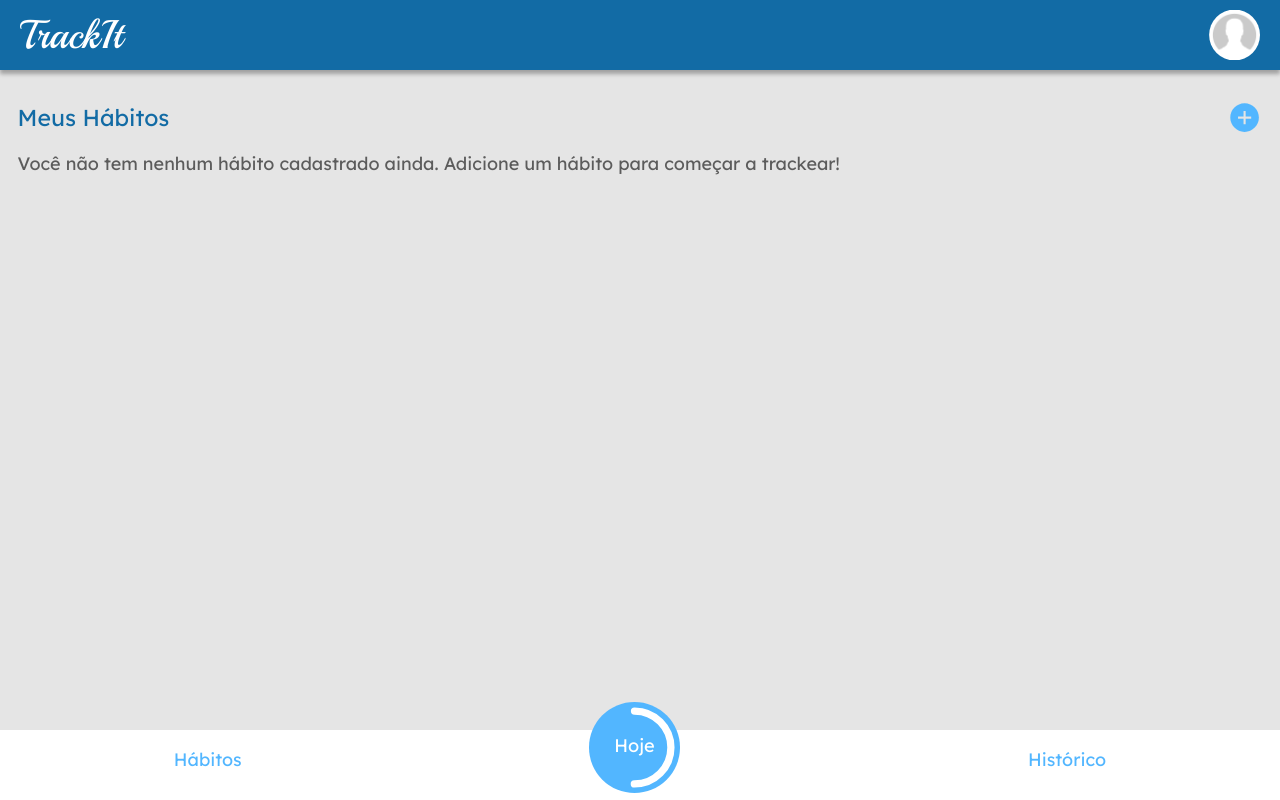
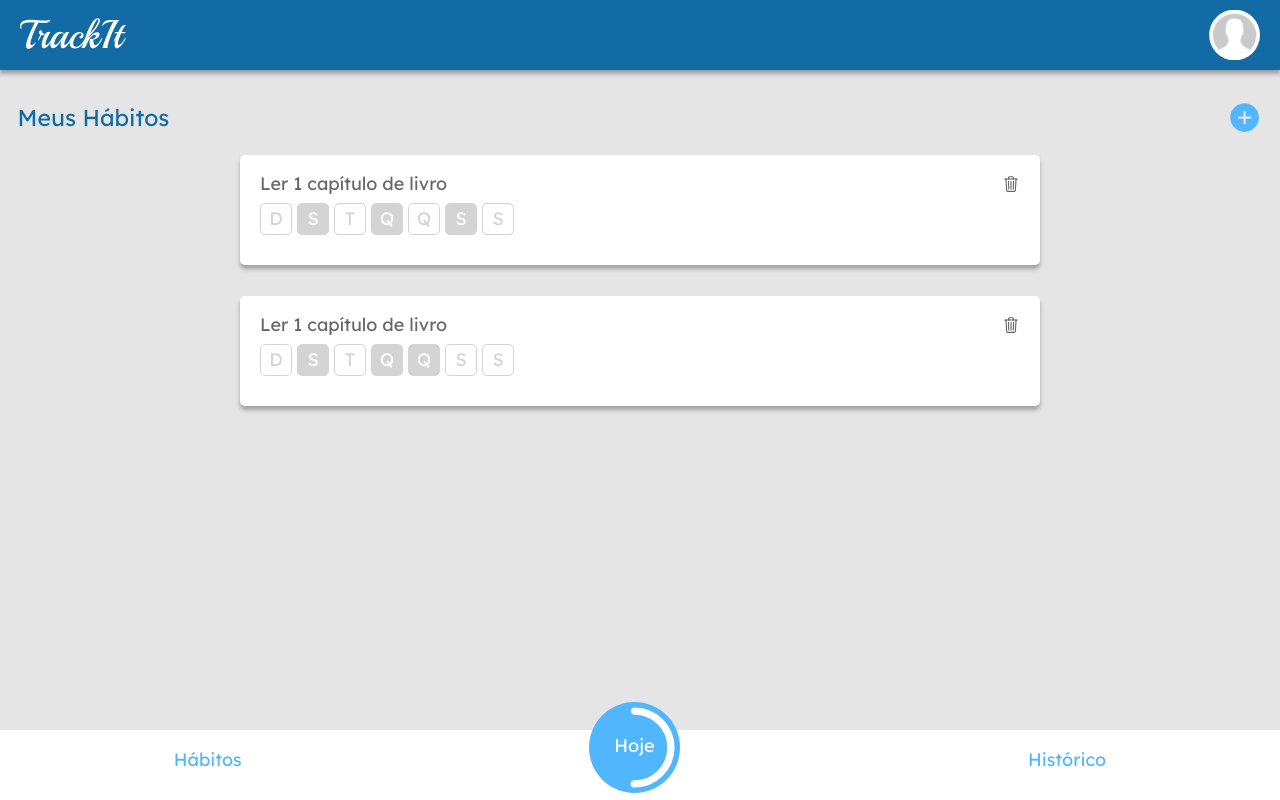
Before and after one commit to jvcamargo02/projeto10-trackit, a React (Create React App) app: page /habitos in a window 1280 px wide. Built offline with nearby package versions, Linux system fonts and the light colour scheme.

Commit message:
Initial axios implement && basic layout historic screen and habits today screen

```diff
--- a/src/components/Footer.js
+++ b/src/components/Footer.js
@@ -47,7 +47,7 @@ const Container = styled.div`
         margin-bottom: 25px;
         width: 91px;
         height: 91px;
-    }
+        }
     }
 
 
--- a/src/components/HabitsScreen.js
+++ b/src/components/HabitsScreen.js
@@ -9,6 +9,13 @@ export default function HabitsScreen() {
     const [toggle, setToggle] = useState(true)
     const [selectDay, setSelectDay] = useState([])
     const weekDays = ['D', 'S', 'T', 'Q', 'Q', 'S', 'S']
+    const habitos = [{
+        id: 1,
+        name: "Ler 1 capítulo de livro",
+        days: [1, 3, 5]
+    }, {id: 1,
+    name: "Ler 1 capítulo de livro",
+    days: [1, 3, 4]}]
 
     console.log(selectDay)
     function onSubmit(e) {
@@ -23,7 +30,7 @@ export default function HabitsScreen() {
                 <ion-icon name={toggle === true ? "add-circle-sharp" : "close-circle-sharp"} onClick={() => { setToggle(!toggle); setSelectDay([]) }} ></ion-icon>
             </MainTop>
             {toggle === true ? null :
-
+            <Box>
                 <form onSubmit={onSubmit}>
                     <input type='text' placeholder='Nome do hábito' />
                     <Buttons>
@@ -35,9 +42,27 @@ export default function HabitsScreen() {
                         <button>Salvar</button>
                     </span>
                 </form>
+            </Box>
+            }
+            {habitos !== [] ? habitos.map(({name, days}, index) =>
+            <Box>
+                <span>{name}</span>
+                <ion-icon name="trash-outline"></ion-icon>
+                <BoxDays>
+                    {weekDays.map((day, index) => {
 
-            }
-            <p>Você não tem nenhum hábito cadastrado ainda. Adicione um hábito para começar a trackear!</p>
+                        if(days.includes(index)){
+                            return(<Day backgroundColor="var(--border-color)">{day}</Day>)
+                        } else{
+                            return(<Day backgroundColor="#fff" >{day}</Day>)
+                        }
+
+                    })}
+                </BoxDays>
+            </Box> ):
+            <p>
+                Você não tem nenhum hábito cadastrado ainda. Adicione um hábito para começar a trackear!
+            </p>}
             <Footer />
         </Container>
     )
@@ -50,57 +75,6 @@ const Container = styled.div`
     height: 100vh;
     color: rgba(0, 0, 0, 0.6);
     font-size: 1.125rem;
-
-    form{
-        min-width: 21rem;
-        height: 11.2rem;
-        max-width: 50rem;
-        margin-left: auto;
-        margin-right: auto;
-        background-color: #fff;
-        box-shadow: 0px 4px 4px 0px rgba(0, 0, 0, 0.3);
-        margin-bottom: 1.9rem;
-        display: flex;
-        flex-direction: column;
-        box-sizing: border-box;
-        padding: 1.25rem;
-        border-radius: 5px;
-        font-size: 1.2rem;
-
-        input{
-            min-width: 18.75rem;
-            width: 80%;
-            height: 2.81rem;
-            border: 1px solid var(--border-color);
-            border-radius: 5px;
-            margin-left: auto;
-            margin-right: auto;
-
-
-        }
-
-        span {
-            margin-left: auto;
-
-            a{
-                font-size: 16px;
-                color: var(--buttons-color);
-                margin-right: 20px;
-                cursor: pointer;
-            }
-
-            button{
-                border: none;
-                border-radius: 5px;
-                font-size: 16px;
-                color: #fff;
-                background-color: var(--buttons-color);
-                padding: 10px 20px;
-                cursor: pointer;
-            }
-        }
-    }
-
 `
 
 const MainTop = styled.div`
@@ -128,3 +102,77 @@ const Buttons = styled.div`
     gap: 5px;
 
 `
+
+const Box = styled.div`
+
+        min-width: 21rem;
+        max-width: 50rem;
+        margin-left: auto;
+        margin-right: auto;
+        background-color: #fff;
+        box-shadow: 0px 4px 4px 0px rgba(0, 0, 0, 0.3);
+        margin-bottom: 1.9rem;
+        box-sizing: border-box;
+        padding: 1.25rem;
+        border-radius: 5px;
+
+        ion-icon{
+            float: right;
+            cursor: pointer;
+        }
+
+        form{
+        display: flex;
+        flex-direction: column;
+        box-sizing: border-box;
+        font-size: 1.2rem;
+
+        input{
+            min-width: 18.75rem;
+            width: 80%;
+            height: 2.81rem;
+            border: 1px solid var(--border-color);
+            border-radius: 5px;
+            margin-left: auto;
+            margin-right: auto;
+        }
+
+        span {
+            margin-left: auto;
+
+            a{
+                font-size: 16px;
+                color: var(--buttons-color);
+                margin-right: 20px;
+                cursor: pointer;
+            }
+
+            button{
+                border: none;
+                border-radius: 5px;
+                font-size: 16px;
+                color: #fff;
+                background-color: var(--buttons-color);
+                padding: 10px 20px;
+                cursor: pointer;
+            }
+        }
+    }
+`
+
+const BoxDays =  styled.div`
+    display: flex;
+    margin: 10px 0px;
+    gap: 5px;
+`
+
+const Day = styled.div`
+    background-color: ${props => props.backgroundColor};
+    width: 1.875rem;
+    height: 1.875rem;
+    line-height: 1.875rem;
+    text-align: center;
+    border: 1px solid var(--border-color);
+    border-radius: 5px;
+    color: ${props => props.backgroundColor === "#fff" ? "var(--border-color)" : "#fff"}
+`
--- /dev/null
+++ b/src/components/Historic.js
@@ -0,0 +1,29 @@
+import Footer from "./Footer";
+import Header from "./Header";
+import styled from 'styled-components'
+
+export default function Historic (){
+    return(
+        <Container>
+            <Header/>
+            <h3>Histórico</h3>
+            <p>Em breve você poderá ver o histórico dos seus hábitos aqui!</p>
+            <Footer/>
+        </Container>
+    )
+}
+
+const Container = styled.div`
+    box-sizing: border-box;
+    padding: 6.25rem 1.1rem;
+    background-color: var(--background-color);
+    height: 100vh;
+    color: rgba(0, 0, 0, 0.6);
+    font-size: 1.125rem;
+
+    h3{
+        color: var(--header-color);
+        margin-bottom: 20px;
+        font-size: 1.44rem;
+    }
+`
--- a/src/components/LoginScreen.js
+++ b/src/components/LoginScreen.js
@@ -1,12 +1,49 @@
 import logo from '../assets/logo.png'
-import { Link } from 'react-router-dom'
+import { Link, useNavigate } from 'react-router-dom'
 import styled from 'styled-components'
-
+import { useContext, useState } from 'react'
+import { ThreeDots } from  'react-loader-spinner'
+import UserContext from '../contexts/UserContext'
+import axios from 'axios'
 
 export default function LoginScreen() {
 
+    const {token, setToken} = useContext(UserContext)
+    const navigate = useNavigate()
+    const [email, setEmail] = useState('')
+    const [password, setPassword] = useState('')
+    const [disable, setDisable] = useState("")
+    const [opacity, setOpacity] = useState('100%')
+    const [button, setButton] = useState('Entrar')
+
+    function success ({data}){
+        setToken(data.token)
+        navigate('/hoje', { replace: true })
+    }
+
+
+    function error (e){
+        console.log(e)
+        setDisable('')
+        setButton("Cadastrar")
+        setOpacity("100%")
+        alert("Ops! Houve um erro aqui. Que tal tentar novamente?")
+    }
+
     function onSubmit(e) {
         e.preventDefault()
+        setDisable("disabled")
+        setButton(<ThreeDots color="#FFF" height={50} width={50}/>)
+        setOpacity('50%')
+        const data = {
+            email,
+            password
+        }
+
+        const promisse = axios.post('https://mock-api.bootcamp.respondeai.com.br/api/v2/trackit/auth/login', data)
+        promisse.then((value) => success(value))
+        promisse.catch((err) => error(err))
+
     }
 
     return (
@@ -14,13 +51,11 @@ export default function LoginScreen() {
             <img src={logo} alt="Logo" />
             <h1>TrackIt</h1>
             <form onSubmit={onSubmit}>
-                <input id='email' type='text' placeholder='Email' />
-                <input id='password' type='password' placeholder='Senha' />
-                <button type='submit'>
-                    <Link to="/habitos">
-                        <h4>Entrar</h4>
-                    </Link>
-                </button>
+                <input required disabled={disable} onChange={(e) => setEmail(e.target.value)} value={email} id='email' type='text' placeholder='Email' />
+                <input required disabled={disable} onChange={(e) => setPassword(e.target.value)} value={password} id='password' type='password' placeholder='Senha' />
+                <Button opacity={opacity}>
+                    <button disabled={disable} type='submit'>{button}</button>
+                </Button>
             </form>
             <Link to="/cadastro">
                 <h6>Não tem uma conta? Cadastre-se</h6>
@@ -77,11 +112,11 @@ const Container = styled.div`
     button{
         background-color: var(--buttons-color);
         border: none;
-    }
-
-    h4{
         color: #fff;
-        text-decoration: none;
+        cursor: pointer;
+        display: flex;
+        align-items: center;
+        justify-content: center;
     }
 
     h6{
@@ -89,3 +124,6 @@ const Container = styled.div`
         text-decoration: underline;
     }
 `
+const Button = styled.div`
+    opacity: ${props =>  props.opacity};
+`
--- a/src/components/TodayScreen.js
+++ b/src/components/TodayScreen.js
@@ -1,6 +1,106 @@
+import axios from "axios";
+import dayjs from "dayjs";
+import "dayjs/locale/pt-br";
+import { useContext, useEffect, useState } from "react";
+import styled from 'styled-components'
+import UserContext from "../contexts/UserContext";
+import Footer from "./Footer";
+import Header from "./Header";
+
 export default function TodayScreen(){
+
+    const {token, setToken} = useContext(UserContext)
+    const [habits, setHabit] = useState([{
+        id:1,
+        name: "Ler 1 capítulo de livro",
+        done: true,
+        currentSequence: 1,
+        highestSequence:1
+    }])
+    const par = dayjs().locale('pt-br').format("dddd, DD/MM");
+
+    const config = {
+	headers: {
+		"Authorization": `Bearer ${token}`
+	}}
+
+    useEffect(() => {
+        const promisse = axios.get('https://mock-api.bootcamp.respondeai.com.br/api/v2/trackit/habits', config)
+        promisse.then(response => console.log(response))
+    }, [])
+
     return(
-        <>
-        </>
+        <Container>
+        <Header />
+        <h1>{par.charAt(0).toUpperCase() + par.slice(1)}</h1>
+        <p>Nenhum hábito concluído ainda</p>
+        <Habits>
+            {habits.map((habit) =>
+
+            <Habit>
+                <ion-icon color="primary" name="checkmark-circle"></ion-icon>
+                <h4>{habit.name}</h4>
+                <span>Sequência atual: {habit.currentSequence} dias</span><br/>
+                <span>Seu recorde: {habit.highestSequence} dias</span>
+            </Habit>)}
+
+        </Habits>
+        <Footer />
+        </Container>
     )
 }
+
+
+const Container = styled.div`
+    box-sizing: border-box;
+    padding: 6.25rem 1.1rem;
+    background-color: var(--background-color);
+    height: 100vh;
+    color: rgba(0, 0, 0, 0.6);
+    font-size: 1.125rem;
+
+    h1{
+        color: var(--header-color);
+        font-size: 23px;
+    }
+
+    p{
+        font-size: 18px;
+        margin-top: 5px;
+        color: rgba(0,0,0,0.4);
+    }
+`
+
+const Habits = styled.div`
+    margin-top: 30px;
+`
+
+const Habit = styled.div`
+    min-width: 21rem;
+    max-width: 50rem;
+    margin-left: auto;
+    margin-right: auto;
+    background-color: #fff;
+    box-shadow: 0px 4px 4px 0px rgba(0, 0, 0, 0.3);
+    margin-bottom: 1.9rem;
+    box-sizing: border-box;
+    padding: 1.25rem;
+    padding-right: 0;
+    border-radius: 5px;
+
+    ion-icon{
+        float: right;
+        font-size: 80px;
+        margin-top: -5px;
+
+    }
+
+    h4{
+        font-size: 20px;
+        margin-bottom: 10px;
+    }
+
+    span{
+        font-size: 13px;
+    }
+`
--- /dev/null
+++ b/src/contexts/UserContext.js
@@ -0,0 +1,5 @@
+import { createContext } from 'react';
+
+const UserContext = createContext();
+
+export default UserContext;
--- a/src/styles/global-style.js
+++ b/src/styles/global-style.js
@@ -75,6 +75,9 @@ input{
 	--check-color: #8fc549;
 	--border-color: #d4d4d4;
 	--background-color: #e5e5e5;
+	--ion-color-secondary: #8FC549;
+	--ion-color-primary: #d4d4d4;
+;
 }
 
 `
```
Also changed, not shown: src/components/App.js (+7 -2 lines), src/components/RegisterScreen.js (+60 -15 lines).
